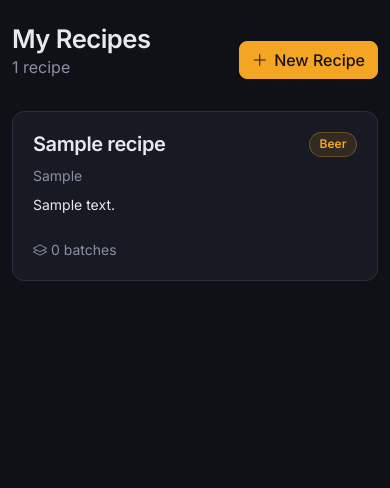
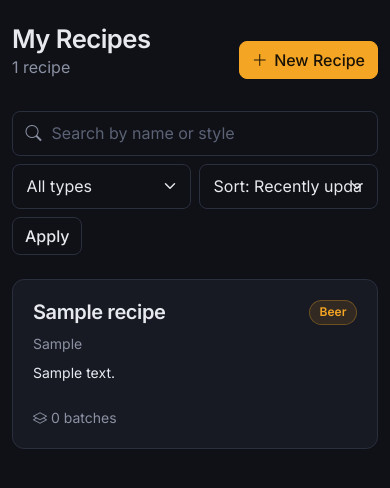
Before and after one commit to Tbubbs662/yeast-mode, a Django app: page /recipes/ in a window 390 px wide. Shown: the part 57-545 px from the top of the page. Run offline with Django 4.2, Linux system fonts and the light colour scheme; a user stored in the database is signed in; tables that the repository leaves empty hold one stand-in row (values such as "Sample post"); data that the repository does not hold is empty.

Commit message:
Add search, filter and sort to the recipe list
Search by name or style, filter by brew type, and sort by recently
updated, name, ABV or most brewed. Filters live in the query string so
views can be bookmarked and the back button works; unknown values fall
back to defaults. A "no matching recipes" state links back to the
cleared list, keeping the chosen sort.

Batch counts are now annotated in the list query instead of counted
per card, so the page runs a fixed number of queries.

Co-Authored-By: Claude Opus 5.5 <noreply@anthropic.com>

```diff
--- a/app/brews/static/brews/css/app.css
+++ b/app/brews/static/brews/css/app.css
@@ -706,3 +706,38 @@ h1, h2, h3, h4, h5 {
     font-size: 0.9rem;
     color: var(--ym-muted);
 }
+
+/* --------------------------------------------------------------------------
+   Filter bar (recipe list)
+   -------------------------------------------------------------------------- */
+.filter-bar {
+    display: flex;
+    flex-wrap: wrap;
+    gap: 0.5rem;
+    align-items: center;
+    margin-bottom: 1.5rem;
+}
+
+.filter-search {
+    position: relative;
+    flex: 1 1 16rem;
+}
+
+.filter-search .bi {
+    position: absolute;
+    left: 0.85rem;
+    top: 50%;
+    transform: translateY(-50%);
+    color: var(--ym-muted);
+    pointer-events: none;
+}
+
+.filter-search .form-control {
+    padding-left: 2.4rem;
+}
+
+@media (max-width: 575.98px) {
+    .filter-bar > div:not(.filter-search) {
+        flex: 1 1 40%;
+    }
+}
--- a/app/brews/templates/brews/recipe_list.html
+++ b/app/brews/templates/brews/recipe_list.html
@@ -6,12 +6,45 @@
 <div class="page-header">
     <div>
         <h1>My Recipes</h1>
-        <p class="text-muted mb-0">{{ recipes|length }} recipe{{ recipes|length|pluralize }}</p>
+        <p class="text-muted mb-0">
+            {% if is_filtered %}{{ recipes|length }} of {% endif %}{{ total_count }} recipe{{ total_count|pluralize }}
+        </p>
     </div>
     <a href="{% url 'recipe_create' %}" class="btn btn-primary">
         <i class="bi bi-plus-lg"></i> New Recipe
     </a>
 </div>
+
+{% if total_count %}
+<form method="get" action="{% url 'recipe_list' %}" class="filter-bar" role="search" id="recipe-filters">
+    <div class="filter-search">
+        <label for="recipe-search" class="visually-hidden">Search recipes</label>
+        <i class="bi bi-search" aria-hidden="true"></i>
+        <input type="search" id="recipe-search" name="q" value="{{ query }}" class="form-control" placeholder="Search by name or style">
+    </div>
+    <div>
+        <label for="recipe-type" class="visually-hidden">Brew type</label>
+        <select id="recipe-type" name="type" class="form-select">
+            <option value="">All types</option>
+            {% for value, label in brew_type_choices %}
+                <option value="{{ value }}"{% if value == brew_type %} selected{% endif %}>{{ label }}</option>
+            {% endfor %}
+        </select>
+    </div>
+    <div>
+        <label for="recipe-sort" class="visually-hidden">Sort by</label>
+        <select id="recipe-sort" name="sort" class="form-select">
+            {% for value, label in sort_choices %}
+                <option value="{{ value }}"{% if value == sort %} selected{% endif %}>Sort: {{ label }}</option>
+            {% endfor %}
+        </select>
+    </div>
+    <button type="submit" class="btn btn-ghost">Apply</button>
+    {% if is_filtered %}
+        <a href="{{ clear_url }}" class="btn btn-ghost">Clear</a>
+    {% endif %}
+</form>
+{% endif %}
 
 {% if recipes %}
     <div class="row g-3">
@@ -32,13 +65,20 @@
                         <p class="card-text small">{{ recipe.description|truncatewords:20 }}</p>
                     {% endif %}
                     <div class="d-flex gap-3 mt-auto pt-2 small text-muted">
-                        <span><i class="bi bi-layers me-1"></i>{{ recipe.sessions.count }} batch{{ recipe.sessions.count|pluralize:"es" }}</span>
+                        <span><i class="bi bi-layers me-1"></i>{{ recipe.batch_count }} batch{{ recipe.batch_count|pluralize:"es" }}</span>
                         {% if recipe.abv %}<span><i class="bi bi-percent me-1"></i>{{ recipe.abv }}% ABV</span>{% endif %}
                     </div>
                 </div>
             </article>
         </div>
         {% endfor %}
+    </div>
+{% elif total_count %}
+    <div class="empty-state">
+        <i class="bi bi-search"></i>
+        <h3 class="mt-3">No matching recipes</h3>
+        <p class="text-muted">Nothing matches {% if query %}&ldquo;{{ query }}&rdquo;{% else %}those filters{% endif %}.</p>
+        <a href="{{ clear_url }}" class="btn btn-primary">Clear filters</a>
     </div>
 {% else %}
     <div class="empty-state">
@@ -51,3 +91,13 @@
     </div>
 {% endif %}
 {% endblock %}
+
+{% block scripts %}
+<script>
+    // Apply a new type or sort as soon as it's picked; the Apply button
+    // covers typed searches and browsers without JavaScript.
+    document.querySelectorAll('#recipe-filters select').forEach(function (select) {
+        select.addEventListener('change', function () { select.form.submit(); });
+    });
+</script>
+{% endblock %}
--- a/app/brews/views.py
+++ b/app/brews/views.py
@@ -1,7 +1,8 @@
 from django.shortcuts import render, get_object_or_404, redirect # type: ignore
 from django.contrib import messages # type: ignore
 from django.db import transaction # type: ignore
-from django.db.models import Prefetch # type: ignore
+from django.db.models import Count, DecimalField, ExpressionWrapper, F, Prefetch, Q # type: ignore
+from django.db.models.functions import Lower # type: ignore
 from django.urls import reverse # type: ignore
 from .models import BrewSession, Recipe, RecipeAdjunct, RecipeGrain, RecipeHop
 from .forms import RecipeForm, RecipeAdjunctFormSet, RecipeGrainFormSet, RecipeHopFormSet, BrewSessionForm
@@ -24,10 +25,61 @@ def sign_up(request):
         form = UserCreationForm()
     return render(request, 'brews/sign_up.html', { 'form': form, 'title': 'Sign up'})
 
+# Recipe list sort options: (query value, label, ordering).
+RECIPE_SORTS = [
+    ('updated', 'Recently updated', [F('updated_at').desc()]),
+    ('name', 'Name', [Lower('name')]),
+    ('abv', 'ABV', [F('abv_value').desc(nulls_last=True)]),
+    ('brewed', 'Most brewed', [F('batch_count').desc()]),
+]
+RECIPE_SORT_ORDERING = {key: ordering for key, _, ordering in RECIPE_SORTS}
+
+
 @login_required
 def recipe_list(request):
-    recipes = Recipe.objects.filter(owner=request.user).order_by('-created_at')
-    return render(request, 'brews/recipe_list.html', {'recipes': recipes})
+    """The user's recipes, narrowed by the ?q=, ?type= and ?sort= query string.
+
+    Unknown filter values are ignored rather than raising, so a stale
+    bookmark still shows the list.
+    """
+    query = request.GET.get('q', '').strip()
+    brew_type = request.GET.get('type', '')
+    if brew_type not in dict(Recipe.BREW_TYPE_CHOICES):
+        brew_type = ''
+    sort = request.GET.get('sort', '')
+    if sort not in RECIPE_SORT_ORDERING:
+        sort = 'updated'
+
+    all_recipes = Recipe.objects.filter(owner=request.user)
+    recipes = all_recipes.annotate(
+        batch_count=Count('sessions'),
+        abv_value=ExpressionWrapper(
+            (F('target_gravity') - F('target_final_gravity')) * 131.25,
+            output_field=DecimalField(),
+        ),
+    )
+    if query:
+        recipes = recipes.filter(Q(name__icontains=query) | Q(style__icontains=query))
+    if brew_type:
+        recipes = recipes.filter(brew_type=brew_type)
+    recipes = recipes.order_by(*RECIPE_SORT_ORDERING[sort], Lower('name'), 'pk')
+
+    # Clearing the filters keeps the chosen sort.
+    clear_url = reverse('recipe_list')
+    if sort != 'updated':
+        clear_url += f'?sort={sort}'
+
+    return render(request, 'brews/recipe_list.html', {
+        'recipes': recipes,
+        'clear_url': clear_url,
+        'total_count': all_recipes.count(),
+        'query': query,
+        'brew_type': brew_type,
+        'sort': sort,
+        'is_filtered': bool(query or brew_type),
+        'brew_type_choices': Recipe.BREW_TYPE_CHOICES,
+        'sort_choices': [(key, label) for key, label, _ in RECIPE_SORTS],
+    })
 
 @login_required
 def recipe_detail(request, pk):
```
Also changed, not shown: app/brews/tests.py (+97 -0 lines).
